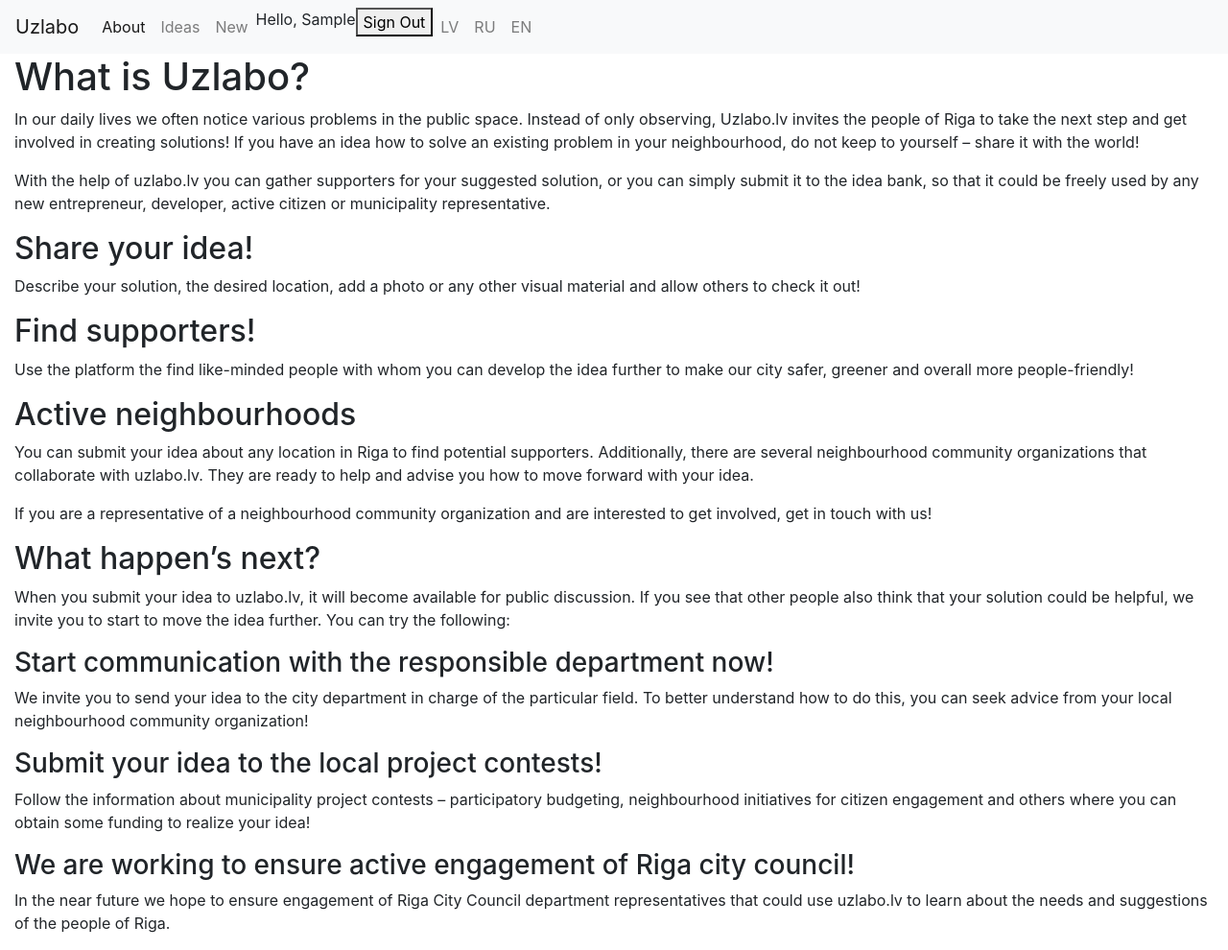
After one commit to mitenka/uzlabo, a Django app: page /en/about/ in a window 1280 px wide. The commit adds this page. Shown: the whole page at 96% size. Run offline with Django 3.2, Linux system fonts and the light colour scheme; the visitor is signed in with stand-in values (Sample User, id 1); some libraries are stand-ins or nearby versions.

Commit message:
Add About Us page

```diff
--- /dev/null
+++ b/pages/templates/pages/about.html
@@ -0,0 +1,57 @@
+{% extends '_base.html' %}
+
+{% load i18n %}
+
+{% block content %}
+<div class="container-fluid">
+    <h1>
+        {% blocktranslate %}What is Uzlabo?{% endblocktranslate %}
+    </h1>
+    <p>
+        {% blocktranslate %}In our daily lives we often notice various problems in the public space. Instead of only observing, Uzlabo.lv invites the people of Riga to take the next step and get involved in creating solutions! If you have an idea how to solve an existing problem in your neighbourhood, do not keep to yourself – share it with the world!{% endblocktranslate %}
+    </p>
+    <p>
+        {% blocktranslate %}With the help of uzlabo.lv you can gather supporters for your suggested solution, or you can simply submit it to the idea bank, so that it could be freely used by any new entrepreneur, developer, active citizen or municipality representative.{% endblocktranslate %}
+    </p>
+
+    <h2>
+        {% blocktranslate %}Share your idea!{% endblocktranslate %}
+    </h2>
+    <p>
+        {% blocktranslate %}Describe your solution, the desired location, add a photo or any other visual material and allow others to check it out!{% endblocktranslate %}
+    </p>
+
+    <h2>
+        {% blocktranslate %}Find supporters!{% endblocktranslate %}
+    </h2>
+    <p>
+        {% blocktranslate %}Use the platform the find like-minded people with whom you can develop the idea further to make our city safer, greener and overall more people-friendly!{% endblocktranslate %}
+    </p>
+
+    <h2>
+        {% blocktranslate %}Active neighbourhoods{% endblocktranslate %}
+    </h2>
+    <p>
+        {% blocktranslate %}You can submit your idea about any location in Riga to find potential supporters. Additionally, there are several neighbourhood community organizations that collaborate with uzlabo.lv. They are ready to help and advise you how to move forward with your idea.{% endblocktranslate %}
+    </p>
+    <p>
+        {% blocktranslate %}If you are a representative of a neighbourhood community organization and are interested to get involved, get in touch with us!{% endblocktranslate %}
+    </p>
+
+    <h2>
+        {% blocktranslate %}What happen’s next?{% endblocktranslate %}
+    </h2>
+    <p>
+        {% blocktranslate %}When you submit your idea to uzlabo.lv, it will become available for public discussion. If you see that other people also think that your solution could be helpful, we invite you to start to move the idea further. You can try the following:{% endblocktranslate %}
+    </p>
+
+    <h3>{% blocktranslate %}Start communication with the responsible department now!{% endblocktranslate %}</h3>
+    <p>{% blocktranslate %}We invite you to send your idea to the city department in charge of the particular field. To better understand how to do this, you can seek advice from your local neighbourhood community organization!{% endblocktranslate %}</p>
+
+    <h3>{% blocktranslate %}Submit your idea to the local project contests!{% endblocktranslate %}</h3>
+    <p>{% blocktranslate %}Follow the information about municipality project contests – participatory budgeting, neighbourhood initiatives for citizen engagement and others where you can obtain some funding to realize your idea!{% endblocktranslate %}</p>
+
+    <h3>{% blocktranslate %}We are working to ensure active engagement of Riga city council!{% endblocktranslate %}</h3>
+    <p>{% blocktranslate %}In the near future we hope to ensure engagement of Riga City Council department representatives that could use uzlabo.lv to learn about the needs and suggestions of the people of Riga.{% endblocktranslate %}</p>
+</div>
+{% endblock %}
--- a/pages/templates/pages/home.html
+++ b/pages/templates/pages/home.html
@@ -30,7 +30,7 @@
         {% blocktranslate %}Learn what other’s think of your idea and get suggestions on next steps!{% endblocktranslate %}
     </p>
     <p>
-    <a href="#">
+    <a href="{% url 'pages-about' %}">
         {% blocktranslate %}More{% endblocktranslate %}
     </a>
     </p>
--- a/pages/views.py
+++ b/pages/views.py
@@ -3,3 +3,7 @@
 
 def home(request):
     return render(request, 'pages/home.html', {})
+
+
+def about(request):
+    return render(request, 'pages/about.html', {})
--- a/templates/_base.html
+++ b/templates/_base.html
@@ -17,6 +17,7 @@
       </button>
       <div class="collapse navbar-collapse" id="navbarNavAltMarkup">
         <div class="navbar-nav">
+          <a class="nav-link {% if request.resolver_match.url_name == 'pages-about' %}active{% endif %}" href="{% url 'pages-about' %}">About</a>
           <a class="nav-link {% if request.resolver_match.url_name == 'ideas-index' %}active{% endif %}" href="{% url 'ideas-index' %}">Ideas</a>
           <a class="nav-link {% if request.resolver_match.url_name == 'ideas-new' %}active{% endif %}" href="{% url 'ideas-new' %}">New</a>
 
--- a/uzlabo/urls.py
+++ b/uzlabo/urls.py
@@ -8,12 +8,12 @@
 
 urlpatterns = i18n_patterns(
     path('', pages_views.home, name='pages-home'),
+    path('about/', pages_views.about, name='pages-about'),
 
     path('ideas/', ideas_views.index, name='ideas-index'),
     path('ideas/<int:pk>/', ideas_views.details, name='ideas-details'),
     path('ideas/new/', ideas_views.new, name='ideas-new'),
 
-    path('pages/', include('django.contrib.flatpages.urls')),
     path('accounts/', include('allauth.urls')),
     path('admin/', admin.site.urls),
 ) + static(settings.MEDIA_URL, document_root=settings.MEDIA_ROOT)
```
Also changed, not shown: locale/lv/LC_MESSAGES/django.po, locale/ru/LC_MESSAGES/django.po, 2 other files.
